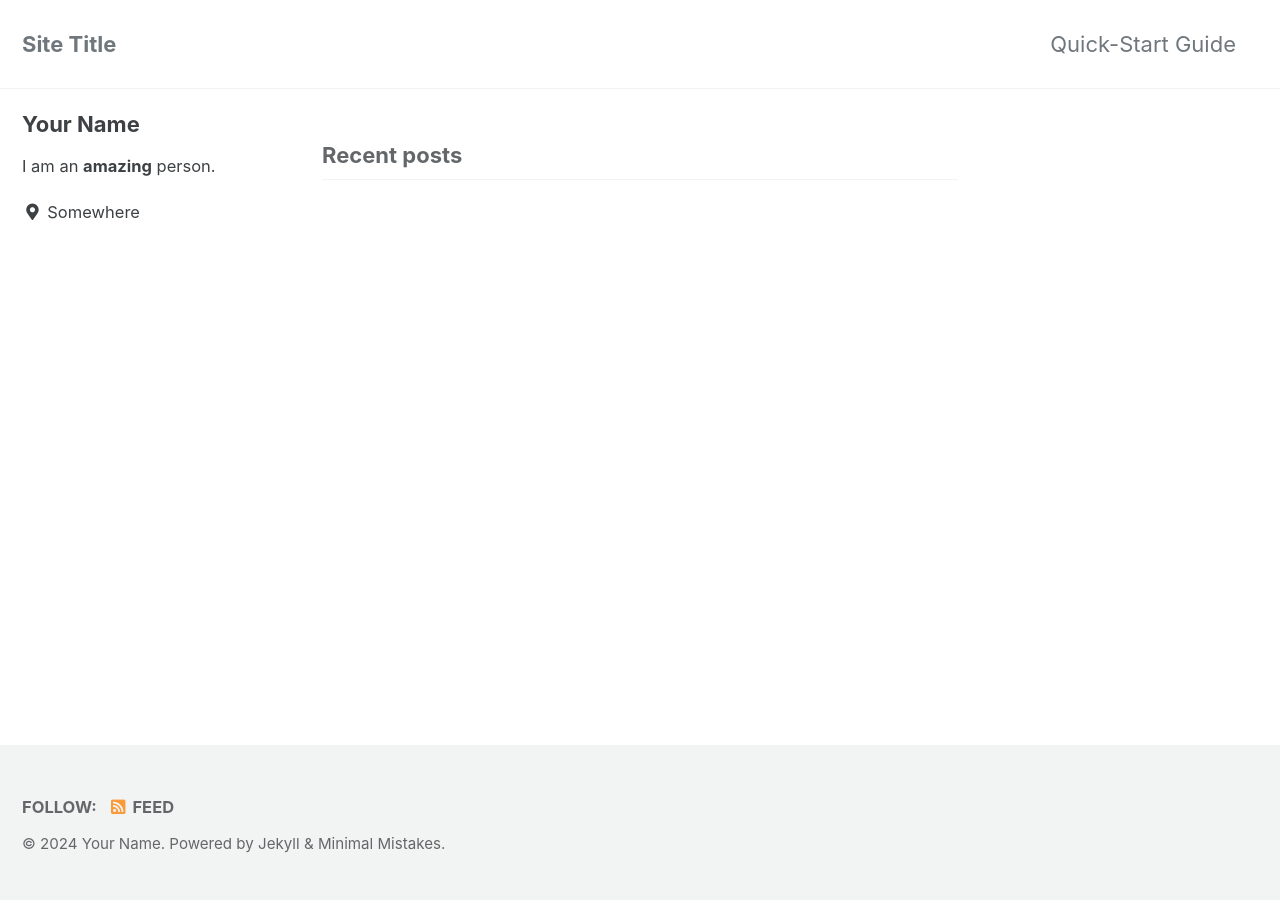
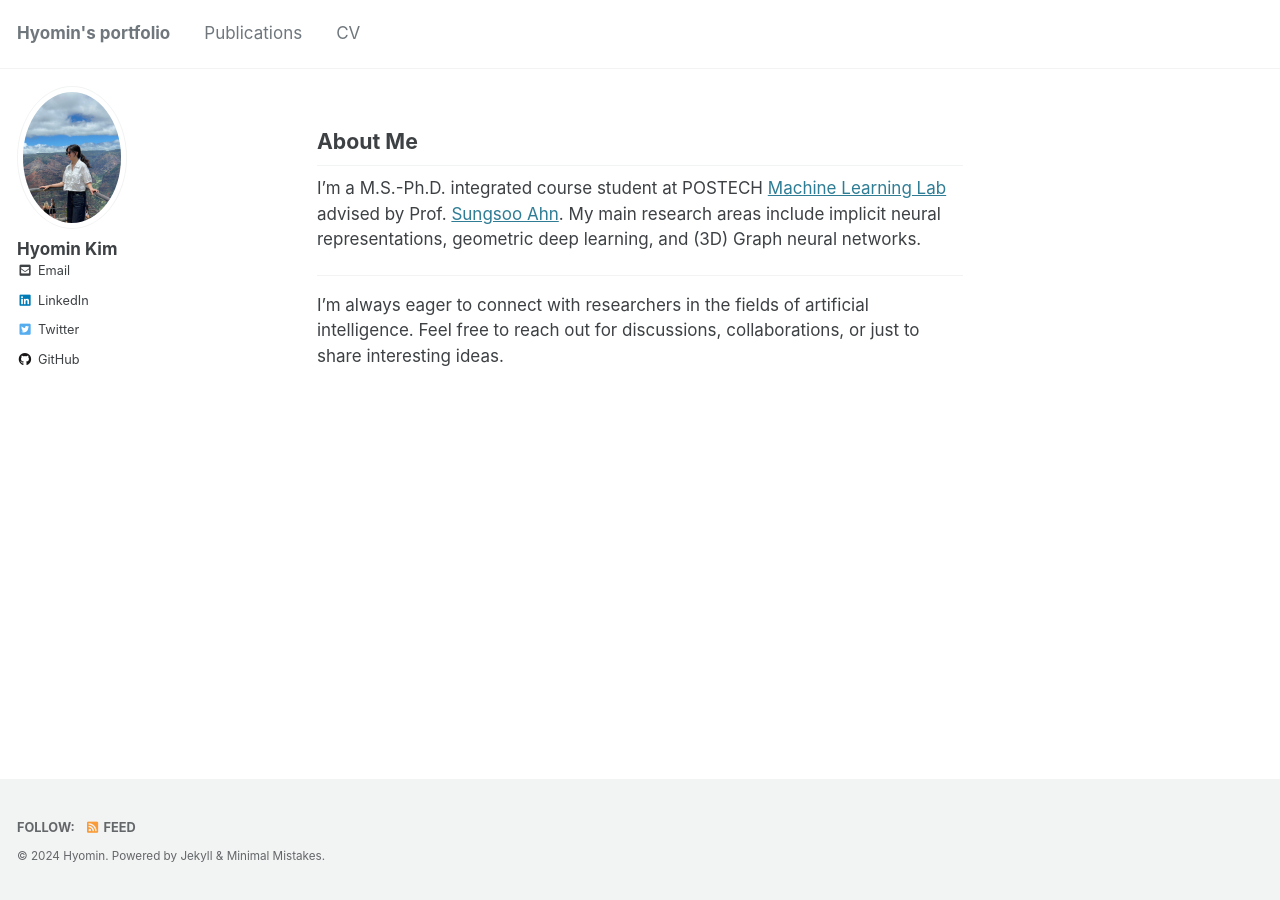
Before and after one commit to icecream126/icecream126.github.io, a Jekyll site: the page built from index.md, in a window 1280 px wide. Built offline with Jekyll 4.4.1, drawn with Linux system fonts in a browser that asks for light colours; cached includes are drawn as plain includes; the list of posts is cut into pages by our own code.

Commit message:
update info

```diff
--- a/_config.yml
+++ b/_config.yml
@@ -16,16 +16,16 @@ minimal_mistakes_skin    : "default" # "air", "aqua", "contrast", "dark", "dirt"
 
 # Site Settings
 locale                   : "en-US"
-title                    : "Site Title"
+title                    : "Hyomin's portfolio"
 title_separator          : "-"
 subtitle                 : # site tagline that appears below site title in masthead
-name                     : "Your Name"
-description              : "An amazing website."
+name                     : "Hyomin"
+description              : "If I can explain it, then I know it."
 url                      : # the base hostname & protocol for your site e.g. "https://mmistakes.github.io"
 baseurl                  : # the subpath of your site, e.g. "/blog"
 repository               : # GitHub username/repo-name e.g. "mmistakes/minimal-mistakes"
 teaser                   : # path of fallback teaser image, e.g. "/assets/images/500x300.png"
-logo                     : # path of logo image to display in the masthead, e.g. "/assets/images/88x88.png"
+logo                     : # Write down logo file path
 masthead_title           : # overrides the website title displayed in the masthead, use " " for no title
 # breadcrumbs            : false # true, false (default)
 words_per_minute         : 200
@@ -104,43 +104,52 @@ analytics:
 
 # Site Author
 author:
-  name             : "Your Name"
-  avatar           : # path of avatar image, e.g. "/assets/images/bio-photo.jpg"
-  bio              : "I am an **amazing** person."
-  location         : "Somewhere"
+  name             : Hyomin Kim
+  avatar           : "/assets/icon/mypic.jpeg"
+  bio              : # To understand is to invent.
+  location         : # Pohang. South Korea.
   email            :
   links:
     - label: "Email"
       icon: "fas fa-fw fa-envelope-square"
-      # url: "mailto:your.name@email.com"
-    - label: "Website"
-      icon: "fas fa-fw fa-link"
-      # url: "https://your-website.com"
+      url: mailto:hyomin126@postech.ac.kr
+    - label: "LinkedIn"
+      icon: "fab fa-fw fa-linkedin"
+      url: "https://www.linkedin.com/in/hyomin-kim-27a004179/"
     - label: "Twitter"
       icon: "fab fa-fw fa-twitter-square"
-      # url: "https://twitter.com/"
-    - label: "Facebook"
-      icon: "fab fa-fw fa-facebook-square"
-      # url: "https://facebook.com/"
-    - label: "GitHub"
-      icon: "fab fa-fw fa-github"
-      # url: "https://github.com/"
-    - label: "Instagram"
-      icon: "fab fa-fw fa-instagram"
-      # url: "https://instagram.com/"
-
-# Site Footer
-footer:
-  links:
-    - label: "Twitter"
-      icon: "fab fa-fw fa-twitter-square"
-      # url:
+      url: "https://twitter.com/hyomin126"
     - label: "Facebook"
       icon: "fab fa-fw fa-facebook-square"
       # url:
     - label: "GitHub"
       icon: "fab fa-fw fa-github"
+      url: "https://github.com/icecream126"
+    - label: "GitLab"
+      icon: "fab fa-fw fa-gitlab"
+    - label: "Instagram"
+      icon: "fab fa-fw fa-instagram"
+      # url: "https://instagram.com/"
+
+
+# Site Footer
+footer:
+  links:
+    - label: "Email"
+      icon: "fab fa-fw fa-envelope-square"
+      # url: mailto:hyomin126@postech.ac.kr
+    - label: "LinkedIn"
+      icon: "fab fa-fw fa-linkedin"
+      # url: "https://www.linkedin.com/in/hyomin-kim-27a004179/"
+    - label: "Twitter"
+      icon: "fab fa-fw fa-twitter-square"
+      # url: "https://twitter.com/hyomin126"
+    - label: "Facebook"
+      icon: "fab fa-fw fa-facebook-square"
       # url:
+    - label: "GitHub"
+      icon: "fab fa-fw fa-github"
+      # url: "https://github.com/icecream126"
     - label: "GitLab"
       icon: "fab fa-fw fa-gitlab"
       # url:
@@ -218,7 +227,7 @@ sass:
 
 # Outputting
 permalink: /:categories/:title/
-paginate: 5 # amount of posts to show
+paginate: 15 # amount of posts to show
 paginate_path: /page:num/
 timezone: # https://en.wikipedia.org/wiki/List_of_tz_database_time_zones
 
--- a/_sass/minimal-mistakes/_navigation.scss
+++ b/_sass/minimal-mistakes/_navigation.scss
@@ -220,9 +220,9 @@
     display: -webkit-box;
     display: -ms-flexbox;
     display: flex;
-    -webkit-box-pack: end;
+    -webkit-box-pack: start;
     -ms-flex-pack: end;
-    justify-content: flex-end;
+    justify-content: flex-start;
     -webkit-box-flex: 1;
     -ms-flex: 1;
     flex: 1;
--- a/_sass/minimal-mistakes/_reset.scss
+++ b/_sass/minimal-mistakes/_reset.scss
@@ -8,18 +8,18 @@ html {
   /* apply a natural box layout model to all elements */
   box-sizing: border-box;
   background-color: $background-color;
-  font-size: 16px;
+  font-size: 10px; //default : 16px
 
   @include breakpoint($medium) {
-    font-size: 18px;
+    font-size: 8px; //default : 18px
   }
 
   @include breakpoint($large) {
-    font-size: 20px;
+    font-size: 12px; //default : 20px
   }
 
   @include breakpoint($x-large) {
-    font-size: 22px;
+    font-size: 17px; //default : 22px
   }
 
   -webkit-text-size-adjust: 100%;
--- a/index.html
+++ /dev/null
@@ -1,4 +0,0 @@
----
-layout: home
-author_profile: true
----
--- /dev/null
+++ b/index.md
@@ -0,0 +1,16 @@
+---
+layout: single
+author_profile: true
+---
+
+<!-- You can uncomment the below line if you have a professional or personal icon that represents you or your blog's brand -->
+<!-- ![icon](/assets/icon/about.png) -->
+
+
+## About Me
+
+I'm a M.S.-Ph.D. integrated course student at POSTECH [Machine Learning Lab](https://ml.postech.ac.kr/) advised by Prof. [Sungsoo Ahn](https://sites.google.com/view/sungsooahn0215/home).  My main research areas include implicit neural representations, geometric deep learning, and (3D) Graph neural networks.
+
+---
+
+I'm always eager to connect with researchers in the fields of artificial intelligence. Feel free to reach out for discussions, collaborations, or just to share interesting ideas.
```
Also changed, not shown: _data/navigation.yml (+7 -7 lines), _pages/cv.md (added, +17 -0 lines), _pages/publications.md (added, +21 -0 lines), notindex.md (added, +18 -0 lines), assets/favicon.ico (added), assets/icon/about.png (added), assets/icon/mypic.jpeg (added), 1 other file.
